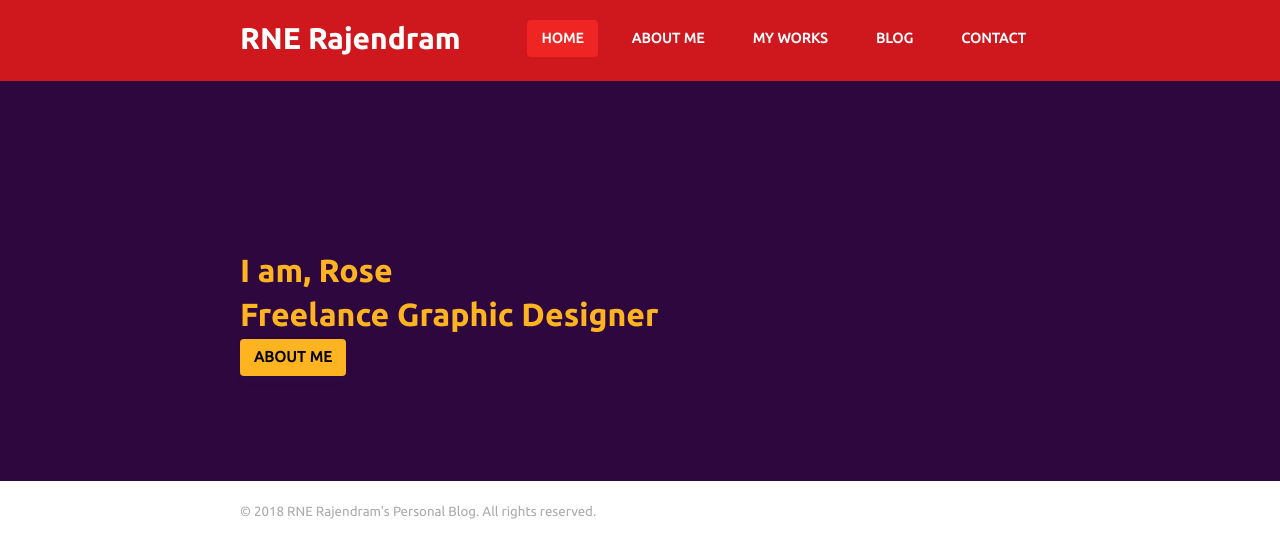
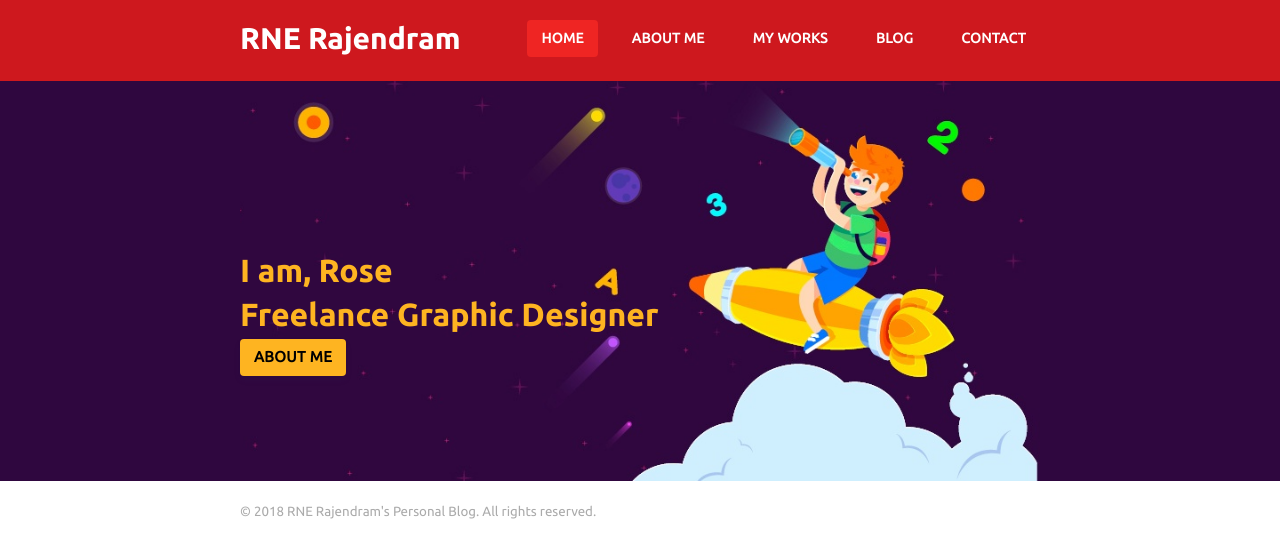
Before and after one commit to joeljerushan/portfolio-html-template, a plain HTML site: page index.html in a window 1280 px wide. Drawn offline with Linux system fonts and the light colour scheme; the site is published under a folder, as on GitHub Pages, so addresses that start at the root find nothing.

Commit message:
home imag link fixed

```diff
--- a/css/main.css
+++ b/css/main.css
@@ -122,7 +122,7 @@ a {
 }
 .home_featured .row {
     height: 400px;
-    background-image: url(/images/home_top.jpg);
+    background-image: url(../images/home_top.jpg);
     background-size: cover;
     background-position: right;
 }
```
